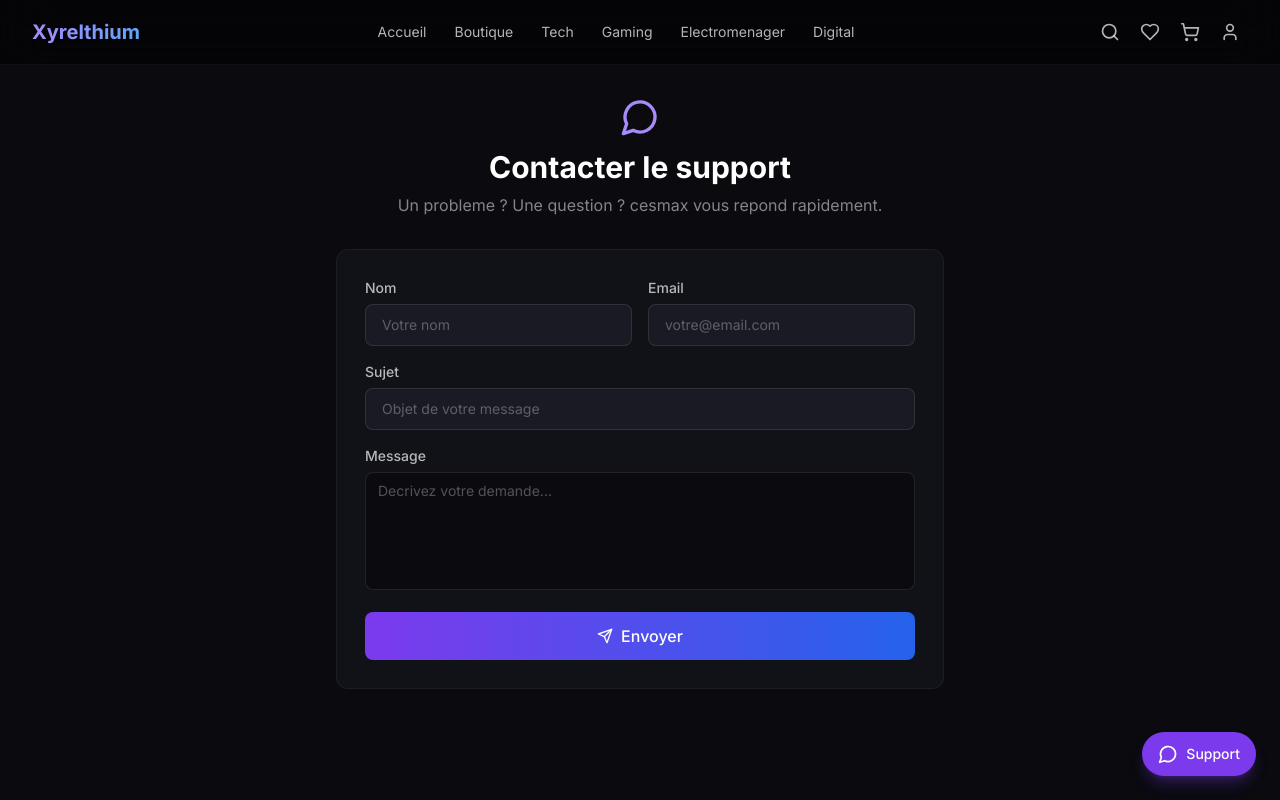
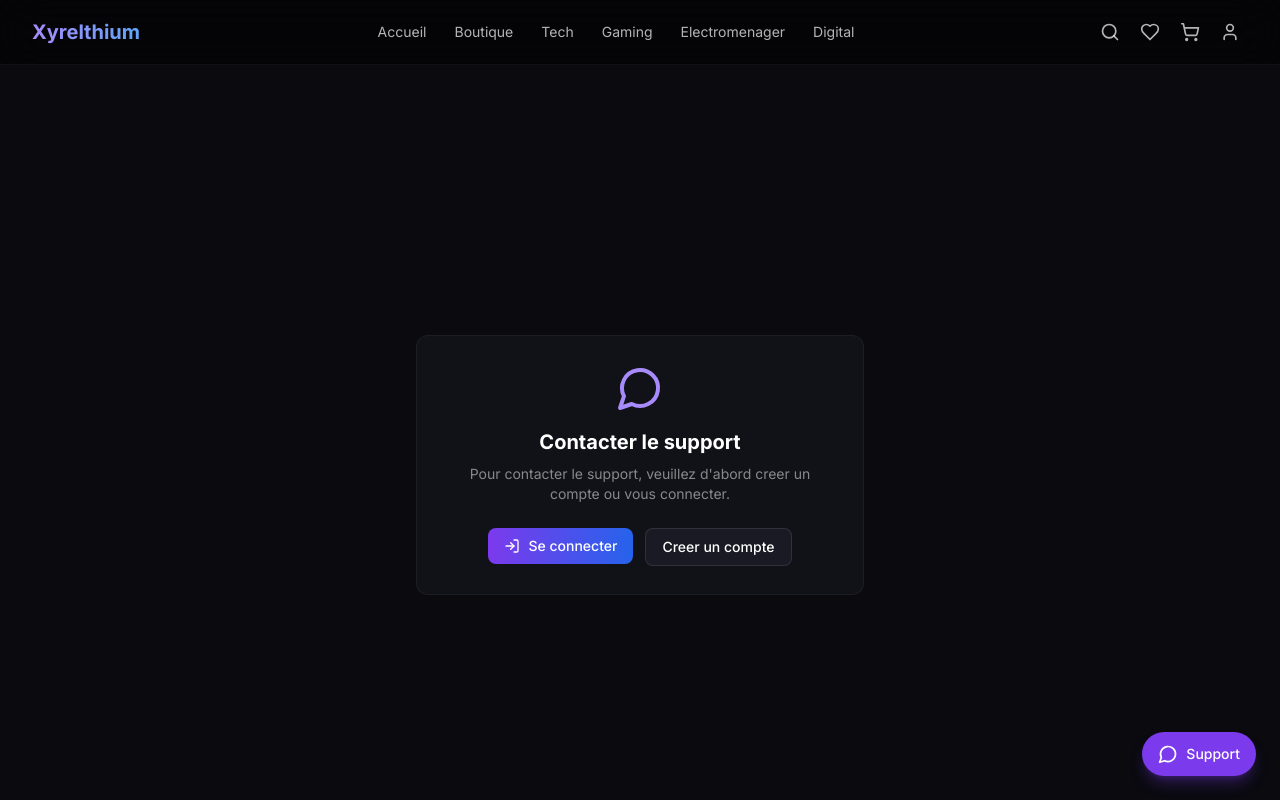
Before and after one commit to piegeamorue426/XYRELTHIUM, a Next.js app: page /support in a window 1280 px wide. Shown: the top 800 px of the page. Built offline with nearby package versions, Linux system fonts and the light colour scheme; no server answers.

Commit message:
feat: require login for support tickets + add password visibility toggle

```diff
--- a/src/app/auth/login/page.tsx
+++ b/src/app/auth/login/page.tsx
@@ -3,7 +3,7 @@
 import React, { useState } from 'react';
 import Link from 'next/link';
 import { useRouter } from 'next/navigation';
-import { Mail, Lock } from 'lucide-react';
+import { Mail, Lock, Eye, EyeOff } from 'lucide-react';
 import { createClient } from '@/lib/supabase/client';
 import { Button } from '@/components/ui/Button';
 import { Input } from '@/components/ui/Input';
@@ -12,6 +12,7 @@ export default function LoginPage() {
   const router = useRouter();
   const [email, setEmail] = useState('');
   const [password, setPassword] = useState('');
+  const [showPassword, setShowPassword] = useState(false);
   const [error, setError] = useState('');
   const [loading, setLoading] = useState(false);
 
@@ -80,15 +81,24 @@ export default function LoginPage() {
               onChange={(e) => setEmail(e.target.value)}
               required
             />
+            <div className="relative">
               <Input
                 label="Mot de passe"
-              type="password"
+                type={showPassword ? 'text' : 'password'}
                 placeholder="Votre mot de passe"
                 icon={<Lock className="h-4 w-4" />}
                 value={password}
                 onChange={(e) => setPassword(e.target.value)}
                 required
               />
+              <button
+                type="button"
+                onClick={() => setShowPassword(!showPassword)}
+                className="absolute right-3 top-[34px] text-white/40 hover:text-white/70 transition-colors"
+              >
+                {showPassword ? <EyeOff className="h-4 w-4" /> : <Eye className="h-4 w-4" />}
+              </button>
+            </div>
             <Button
               type="submit"
               variant="primary"
--- a/src/app/auth/signup/page.tsx
+++ b/src/app/auth/signup/page.tsx
@@ -2,7 +2,7 @@
 
 import React, { useState } from 'react';
 import Link from 'next/link';
-import { Mail, Lock, User } from 'lucide-react';
+import { Mail, Lock, User, Eye, EyeOff } from 'lucide-react';
 import { createClient } from '@/lib/supabase/client';
 import { Button } from '@/components/ui/Button';
 import { Input } from '@/components/ui/Input';
@@ -11,6 +11,7 @@ export default function SignupPage() {
   const [fullName, setFullName] = useState('');
   const [email, setEmail] = useState('');
   const [password, setPassword] = useState('');
+  const [showPassword, setShowPassword] = useState(false);
   const [error, setError] = useState('');
   const [success, setSuccess] = useState(false);
   const [loading, setLoading] = useState(false);
@@ -119,9 +120,10 @@ export default function SignupPage() {
               onChange={(e) => setEmail(e.target.value)}
               required
             />
+            <div className="relative">
               <Input
                 label="Mot de passe"
-              type="password"
+                type={showPassword ? 'text' : 'password'}
                 placeholder="Minimum 6 caracteres"
                 icon={<Lock className="h-4 w-4" />}
                 value={password}
@@ -129,6 +131,14 @@ export default function SignupPage() {
                 minLength={6}
                 required
               />
+              <button
+                type="button"
+                onClick={() => setShowPassword(!showPassword)}
+                className="absolute right-3 top-[34px] text-white/40 hover:text-white/70 transition-colors"
+              >
+                {showPassword ? <EyeOff className="h-4 w-4" /> : <Eye className="h-4 w-4" />}
+              </button>
+            </div>
             <Button
               type="submit"
               variant="primary"
--- a/src/app/support/page.tsx
+++ b/src/app/support/page.tsx
@@ -1,7 +1,8 @@
 'use client';
 
-import React, { useState } from 'react';
-import { Send, MessageCircle, CheckCircle } from 'lucide-react';
+import React, { useState, useEffect } from 'react';
+import { Send, MessageCircle, LogIn } from 'lucide-react';
+import { createClient } from '@/lib/supabase/client';
 import { Header } from '@/components/layout/Header';
 import { Footer } from '@/components/layout/Footer';
 import { Button } from '@/components/ui/Button';
@@ -14,8 +15,19 @@ export default function SupportPage() {
   const [subject, setSubject] = useState('');
   const [message, setMessage] = useState('');
   const [loading, setLoading] = useState(false);
-  const [success, setSuccess] = useState(false);
   const [error, setError] = useState('');
+  const [isLoggedIn, setIsLoggedIn] = useState<boolean | null>(null);
+
+  useEffect(() => {
+    const supabase = createClient();
+    supabase.auth.getUser().then(({ data: { user } }) => {
+      setIsLoggedIn(!!user);
+      if (user) {
+        setEmail(user.email || '');
+        setName(user.user_metadata?.full_name || '');
+      }
+    });
+  }, []);
 
   const handleSubmit = async (e: React.FormEvent) => {
     e.preventDefault();
@@ -45,20 +57,33 @@ export default function SupportPage() {
     setLoading(false);
   };
 
-  if (success) {
+  // Loading state
+  if (isLoggedIn === null) {
+    return (
+      <><Header /><main className="min-h-screen flex items-center justify-center"><div className="text-white/50">Chargement...</div></main><Footer /></>
+    );
+  }
+
+  // Not logged in
+  if (!isLoggedIn) {
     return (
       <>
         <Header />
         <main className="min-h-screen flex items-center justify-center">
           <Card padding="lg" className="max-w-md mx-auto text-center">
-            <CheckCircle className="h-12 w-12 text-emerald-400 mx-auto mb-4" />
-            <h1 className="text-xl font-bold text-white mb-2">Message envoye !</h1>
-            <p className="text-sm text-white/50 mb-4">
-              cesmax vous repondra dans les plus brefs delais.
+            <MessageCircle className="h-12 w-12 text-violet-400 mx-auto mb-4" />
+            <h1 className="text-xl font-bold text-white mb-2">Contacter le support</h1>
+            <p className="text-sm text-white/50 mb-6">
+              Pour contacter le support, veuillez d&apos;abord creer un compte ou vous connecter.
             </p>
-            <a href="/" className="text-sm text-violet-400 hover:text-violet-300 transition-colors">
-              Retour a l&apos;accueil
-            </a>
+            <div className="flex flex-col sm:flex-row gap-3 justify-center">
+              <a href="/auth/login">
+                <Button variant="primary" icon={<LogIn className="h-4 w-4" />}>Se connecter</Button>
+              </a>
+              <a href="/auth/signup">
+                <Button variant="secondary">Creer un compte</Button>
+              </a>
+            </div>
           </Card>
         </main>
         <Footer />
```
Lines whose indentation alone changed are shown as unchanged.
